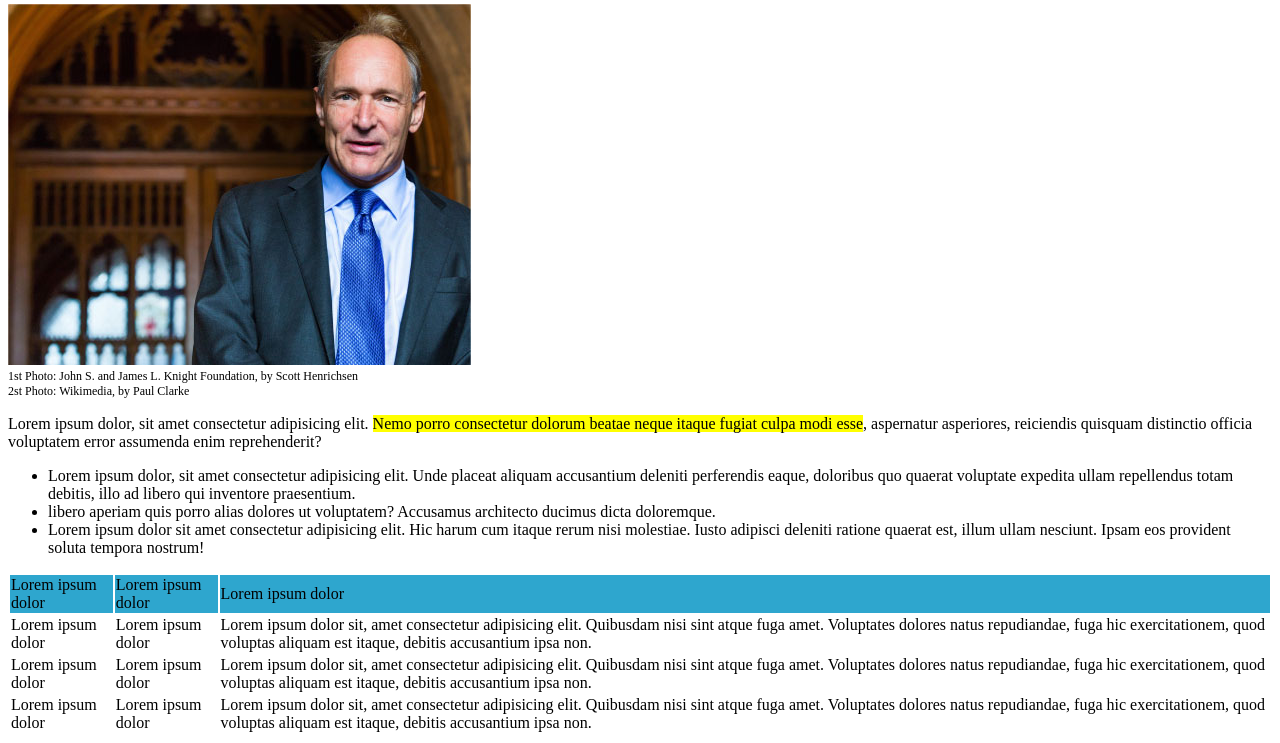
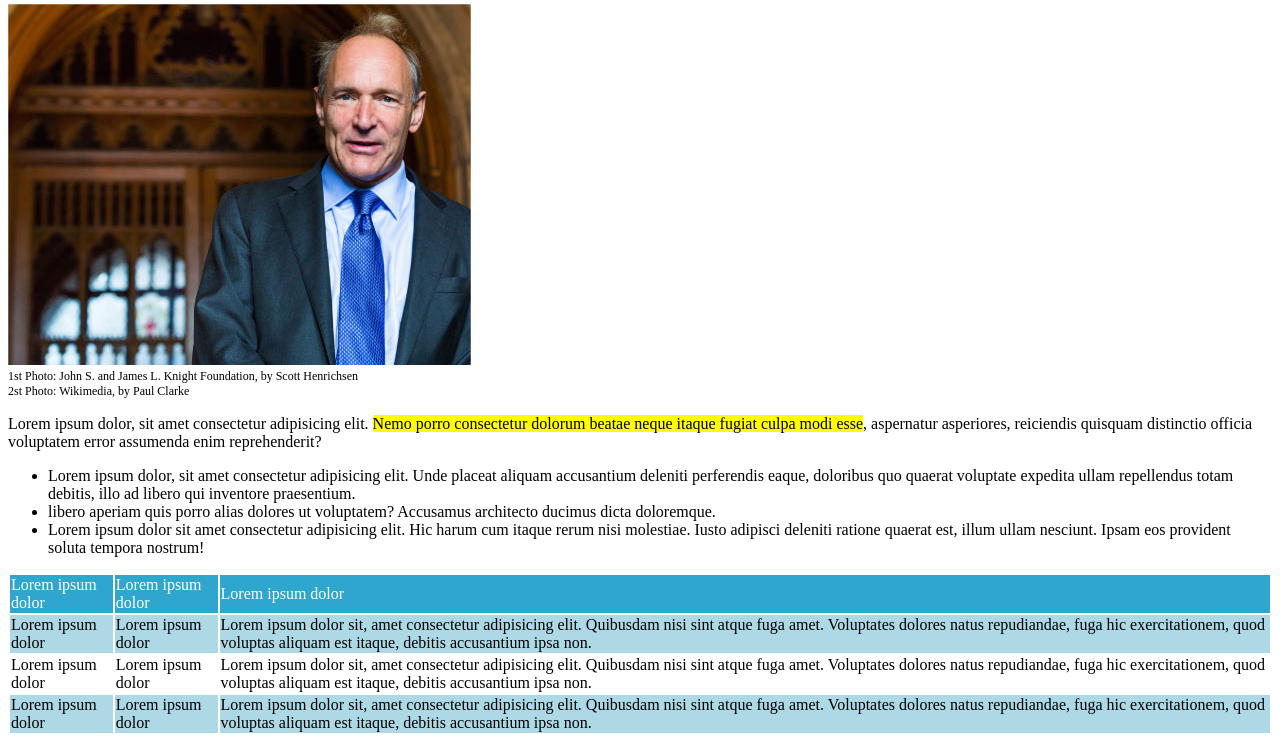
Before and after one commit to JacopoTrincanato/html-css-booleaner, a plain HTML site: page index.html in a window 1280 px wide. Shown: the part 878-1621 px from the top of the page. Drawn offline with Linux system fonts and the light colour scheme.

Commit message:
update table

```diff
--- a/index.html
+++ b/index.html
@@ -44,7 +44,7 @@
                     </tr>
                 </thead>
                 <tbody>
-                    <tr>
+                    <tr class="row">
                         <td>Lorem ipsum dolor</td>
                         <td>Lorem ipsum dolor</td>
                         <td>Lorem ipsum dolor sit, amet consectetur adipisicing elit. Quibusdam nisi sint atque fuga amet. Voluptates dolores natus repudiandae, fuga hic exercitationem, quod voluptas aliquam est itaque, debitis accusantium ipsa non.</td>
@@ -56,7 +56,7 @@
                         <td>Lorem ipsum dolor sit, amet consectetur adipisicing elit. Quibusdam nisi sint atque fuga amet. Voluptates dolores natus repudiandae, fuga hic exercitationem, quod voluptas aliquam est itaque, debitis accusantium ipsa non.</td>
                     </tr>
 
-                    <tr>
+                    <tr class="row">
                         <td>Lorem ipsum dolor</td>
                         <td>Lorem ipsum dolor</td>
                         <td>Lorem ipsum dolor sit, amet consectetur adipisicing elit. Quibusdam nisi sint atque fuga amet. Voluptates dolores natus repudiandae, fuga hic exercitationem, quod voluptas aliquam est itaque, debitis accusantium ipsa non.</td>
--- a/style.css
+++ b/style.css
@@ -44,4 +44,9 @@ ul{
 thead{
     margin-left: 20px;
     background-color: rgb(46, 166, 206);
+    color: white;
 }
+
+.row{
+    background-color: lightblue;
+}
```
